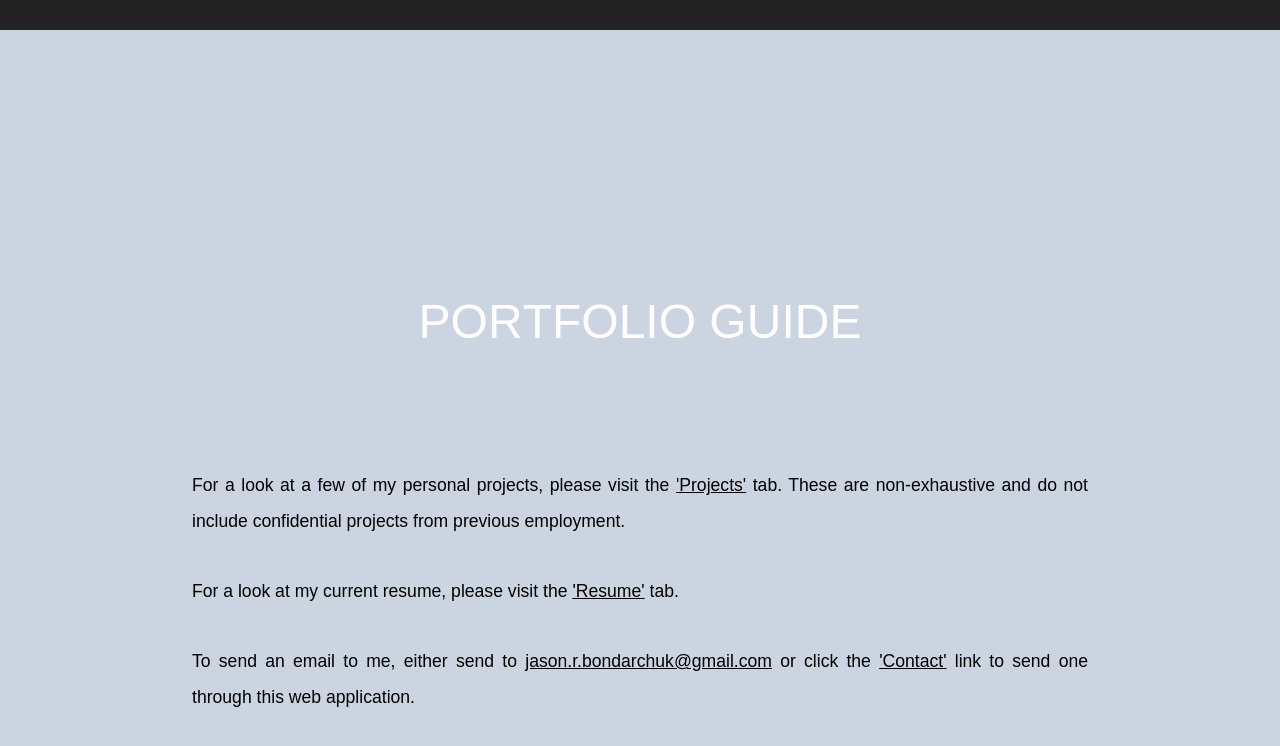
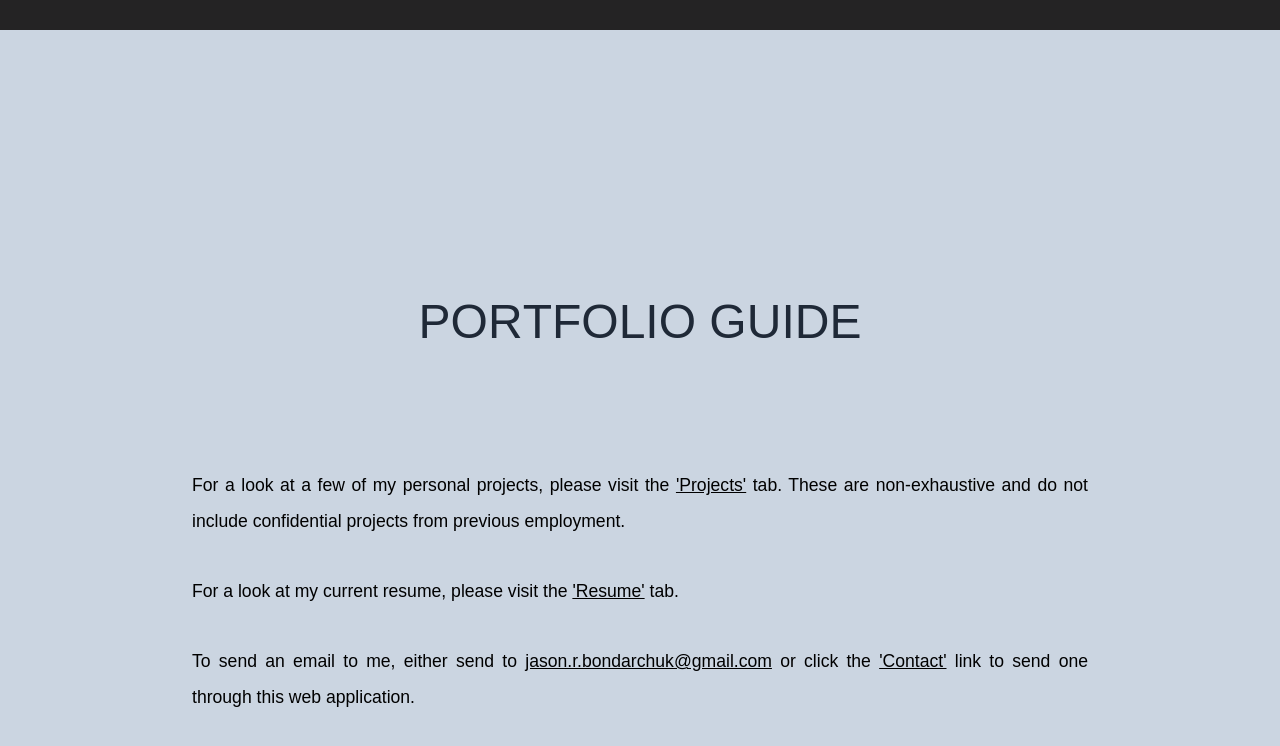
Before and after one commit to jbondarchuk1/Portfolio2, a Next.js app in the folder nextjs/: page / in a window 1280 px wide. Shown: the part 1890-2636 px from the top of the page. Built offline with nearby package versions, Linux system fonts and the light colour scheme.

Commit message:
small edit

```diff
--- a/nextjs/src/components/Text/Reveal.tsx
+++ b/nextjs/src/components/Text/Reveal.tsx
@@ -5,7 +5,7 @@ export const Reveal = ({text, size}:{text:string, size:string}) => {
   size = size ? size: "pt-10";
     return (
       <>
-        <h1 className={"overflow-hidden text-white flex justify-center flex-nowrap " + size}>
+        <h1 className={"overflow-hidden flex justify-center flex-nowrap " + size}>
           {text.match(/./gu)!.map((char, index) => (
             <span
               className="animate-text-reveal inline-block [animation-fill-mode:backwards]"
```
Also changed, not shown: 1 other file (tests, documents, lock files or other folders).
